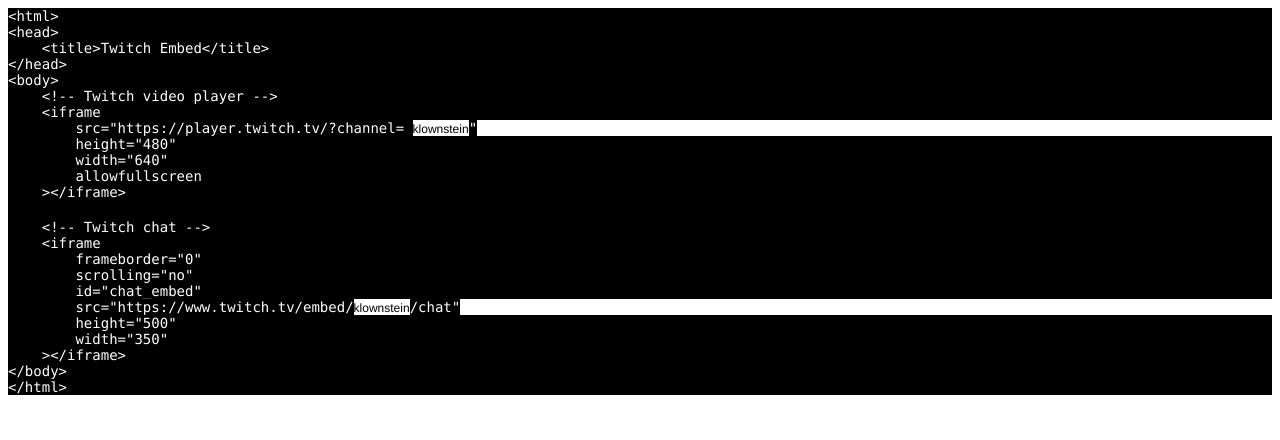
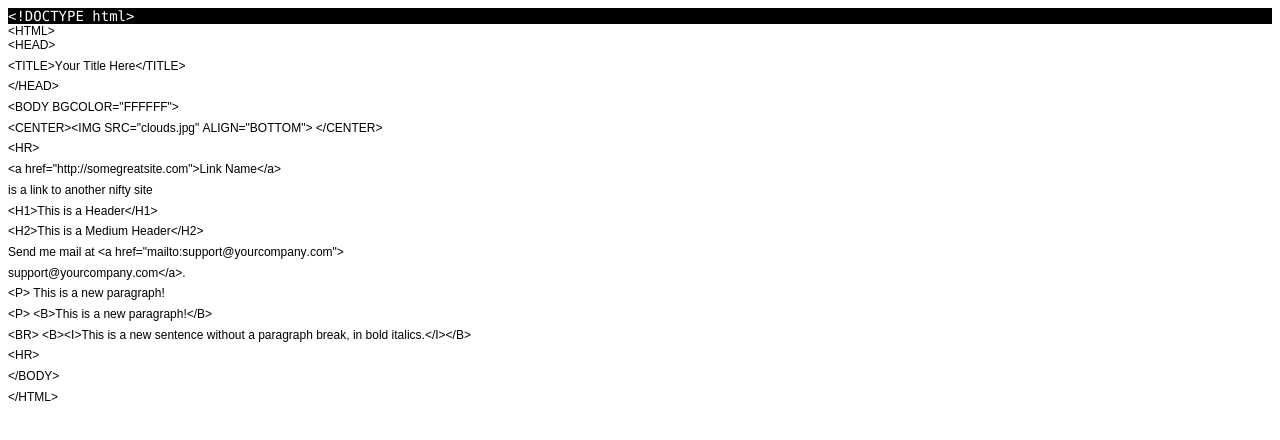
Before and after one commit to PileofBoxes/Pileofboxes.github.io, a plain HTML site: page index.html in a window 1280 px wide. Drawn offline with Linux system fonts and the light colour scheme.

Commit message:
Update index.html

```diff
--- a/index.html
+++ b/index.html
@@ -8,37 +8,31 @@
   <meta name="CocoaVersion" content="2202.7">
   <style type="text/css">
     p.p1 {margin: 0.0px 0.0px 0.0px 0.0px; font: 14.0px Monaco; color: #ffffff; -webkit-text-stroke: #ffffff; background-color: #000000}
-    p.p2 {margin: 0.0px 0.0px 0.0px 0.0px; font: 14.0px Monaco; color: #ffffff; -webkit-text-stroke: #ffffff}
-    p.p3 {margin: 0.0px 0.0px 0.0px 0.0px; font: 14.0px Monaco; color: #ffffff; -webkit-text-stroke: #ffffff; background-color: #000000; min-height: 19.0px}
+    p.p2 {margin: 0.0px 0.0px 0.0px 0.0px; font: 12.0px Arial; color: #000000; -webkit-text-stroke: #000000}
+    p.p3 {margin: 0.0px 0.0px 6.7px 0.0px; font: 12.0px Arial; color: #000000; -webkit-text-stroke: #000000}
     span.s1 {font-kerning: none}
-    span.s2 {font-kerning: none; background-color: #000000}
-    span.s3 {font: 12.0px Helvetica; font-kerning: none; color: #000000; -webkit-text-stroke: 0px #000000}
   </style>
 </head>
 <body>
-<p class="p1"><span class="s1">&lt;html&gt;</span></p>
-<p class="p1"><span class="s1">&lt;head&gt;</span></p>
-<p class="p1"><span class="s1"><span class="Apple-converted-space">    </span>&lt;title&gt;Twitch Embed&lt;/title&gt;</span></p>
-<p class="p1"><span class="s1">&lt;/head&gt;</span></p>
-<p class="p1"><span class="s1">&lt;body&gt;</span></p>
-<p class="p1"><span class="s1"><span class="Apple-converted-space">    </span>&lt;!-- Twitch video player --&gt;</span></p>
-<p class="p1"><span class="s1"><span class="Apple-converted-space">    </span>&lt;iframe</span></p>
-<p class="p2"><span class="s2"><span class="Apple-converted-space">        </span>src="https://player.twitch.tv/?channel= </span><span class="s3">klownstein</span><span class="s2">"</span></p>
-<p class="p1"><span class="s1"><span class="Apple-converted-space">        </span>height="480"</span></p>
-<p class="p1"><span class="s1"><span class="Apple-converted-space">        </span>width="640"</span></p>
-<p class="p1"><span class="s1"><span class="Apple-converted-space">        </span>allowfullscreen</span></p>
-<p class="p1"><span class="s1"><span class="Apple-converted-space">    </span>&gt;&lt;/iframe&gt;</span></p>
-<p class="p3"><span class="s1"></span><br></p>
-<p class="p1"><span class="s1"><span class="Apple-converted-space">    </span>&lt;!-- Twitch chat --&gt;</span></p>
-<p class="p1"><span class="s1"><span class="Apple-converted-space">    </span>&lt;iframe</span></p>
-<p class="p1"><span class="s1"><span class="Apple-converted-space">        </span>frameborder="0"</span></p>
-<p class="p1"><span class="s1"><span class="Apple-converted-space">        </span>scrolling="no"</span></p>
-<p class="p1"><span class="s1"><span class="Apple-converted-space">        </span>id="chat_embed"</span></p>
-<p class="p2"><span class="s2"><span class="Apple-converted-space">        </span>src="https://www.twitch.tv/embed/</span><span class="s3">klownstein</span><span class="s2">/chat"</span></p>
-<p class="p1"><span class="s1"><span class="Apple-converted-space">        </span>height="500"</span></p>
-<p class="p1"><span class="s1"><span class="Apple-converted-space">        </span>width="350"</span></p>
-<p class="p1"><span class="s1"><span class="Apple-converted-space">    </span>&gt;&lt;/iframe&gt;</span></p>
-<p class="p1"><span class="s1">&lt;/body&gt;</span></p>
-<p class="p1"><span class="s1">&lt;/html&gt;</span></p>
+<p class="p1"><span class="s1">&lt;!DOCTYPE html&gt;</span></p>
+<p class="p2"><span class="s1">&lt;HTML&gt;</span></p>
+<p class="p3"><span class="s1">&lt;HEAD&gt;</span></p>
+<p class="p3"><span class="s1">&lt;TITLE&gt;Your Title Here&lt;/TITLE&gt;</span></p>
+<p class="p3"><span class="s1">&lt;/HEAD&gt;</span></p>
+<p class="p3"><span class="s1">&lt;BODY BGCOLOR="FFFFFF"&gt;</span></p>
+<p class="p3"><span class="s1">&lt;CENTER&gt;&lt;IMG SRC="clouds.jpg" ALIGN="BOTTOM"&gt; &lt;/CENTER&gt;</span></p>
+<p class="p3"><span class="s1">&lt;HR&gt;</span></p>
+<p class="p3"><span class="s1">&lt;a href="http://somegreatsite.com"&gt;Link Name&lt;/a&gt;</span></p>
+<p class="p3"><span class="s1">is a link to another nifty site</span></p>
+<p class="p3"><span class="s1">&lt;H1&gt;This is a Header&lt;/H1&gt;</span></p>
+<p class="p3"><span class="s1">&lt;H2&gt;This is a Medium Header&lt;/H2&gt;</span></p>
+<p class="p3"><span class="s1">Send me mail at &lt;a href="mailto:support@yourcompany.com"&gt;</span></p>
+<p class="p3"><span class="s1">support@yourcompany.com&lt;/a&gt;.</span></p>
+<p class="p3"><span class="s1">&lt;P&gt; This is a new paragraph!</span></p>
+<p class="p3"><span class="s1">&lt;P&gt; &lt;B&gt;This is a new paragraph!&lt;/B&gt;</span></p>
+<p class="p3"><span class="s1">&lt;BR&gt; &lt;B&gt;&lt;I&gt;This is a new sentence without a paragraph break, in bold italics.&lt;/I&gt;&lt;/B&gt;</span></p>
+<p class="p3"><span class="s1">&lt;HR&gt;</span></p>
+<p class="p3"><span class="s1">&lt;/BODY&gt;</span></p>
+<p class="p3"><span class="s1">&lt;/HTML&gt;</span></p>
 </body>
 </html>
```
